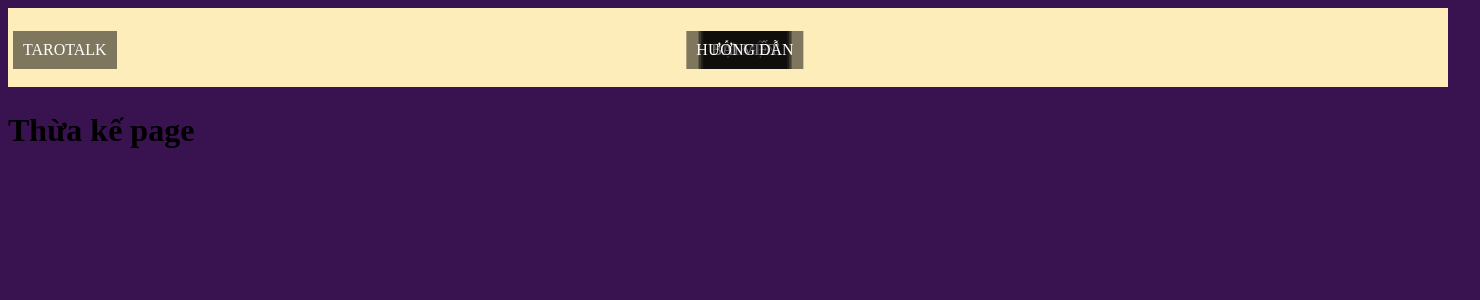
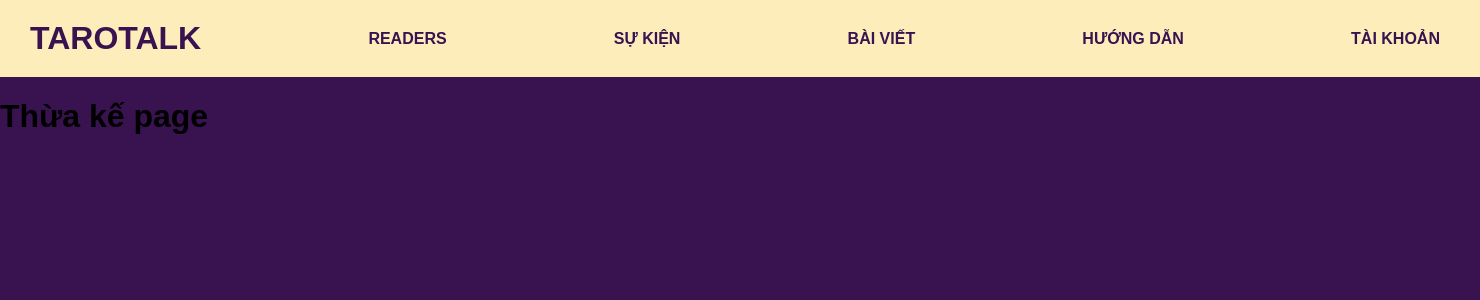
Before and after one commit to tanpham380/Tarotalk, a Django app: page / in a window 1480 px wide. Shown: the top 300 px of the page. Run offline with Django 4.2, Linux system fonts and the light colour scheme.

Commit message:
final Base.html

```diff
--- a/Tarot/static/css/styles.css
+++ b/Tarot/static/css/styles.css
@@ -1,35 +1,44 @@
+/* styles.css */
 body {
+    margin: 0;
+    padding: 0;
+    font-family: Arial, sans-serif;
     background-color: #391250;
   }
 
-.head {
-    position: relative;
+  header {
+    background-color: #FDEDBB;
+    color: #391250;
+    padding: 20px;
   }
 
-.image-wrapper {
-    position: relative;
-    display: inline-block;
+  nav ul {
+    list-style-type: none;
+    margin: 0;
+    padding: 0;
+    overflow: hidden;
+    display: flex;
+    justify-content: space-between;
   }
 
-.overlay-text {
-    position: absolute;
-    top: 50%;
-    transform: translateY(-50%);
-    color: white;
-    background-color: rgba(0, 0, 0, 0.5);
+  nav li {
+    margin-right: 10px;
+    margin-right: 10px;
+    position: relative;
+    top: 10px;
+  }
+  nav li:first-child a {
+    font-size: xx-large;
+    position: relative;
+    top: -10px;
+  }
+  nav li a {
+    color: #391250;
+    text-decoration: none;
     padding: 10px;
-    text-shadow: none; /* Xóa bóng của chữ */
+    font-weight: bold;
   }
 
-.overlay-text.tarotalk {
-    left: 0; /* Đặt nó sát bên trái */
+  nav li a:hover {
+    color: red;
   }
-
-.overlay-text:not(.tarotalk) {
-    left: 50%; /* Các chữ khác căn giữa theo chiều ngang */
-    transform: translateX(-50%) translateY(-50%); /* Căn giữa theo cả chiều ngang và chiều dọc */
-}
-
-.head span {
-    margin: 0 5px; /* Khoảng cách ngang giữa các chữ */
-}
--- a/Tarot/templates/base.html
+++ b/Tarot/templates/base.html
@@ -3,24 +3,27 @@
 <html lang="en,vi">
 <head>
     <meta charset="UTF-8">
-
     <link rel="stylesheet" type="text/css" href="{% static 'css/styles.css' %}">
     <title>Document</title>
 </head>
+
 <body>
-    <div class="head">
-        <div class="image-wrapper">
-            <img src="{% static 'img/Head_Bar.png'%}" alt="Head_bar" class="responsive-image">
-            <span class="overlay-text tarotalk">TAROTALK</span>
-        </div>
-        <span class="overlay-text">READERS</span>
-        <span class="overlay-text">SỰ KIỆN</span>
-        <span class="overlay-text">BÀI VIẾT</span>
-        <span class="overlay-text">HƯỚNG DẪN</span>
-    </div>
+    <header>
+        <nav>
+          <ul>
+            <li><a href="#">TAROTALK</a></li>
+            <li><a href="#">READERS</a></li>
+            <li><a href="#">SỰ KIỆN</a></li>
+            <li><a href="#">BÀI VIẾT</a></li>
+            <li><a href="#">HƯỚNG DẪN</a></li>
+            <li><a href="#">TÀI KHOẢN</a></li>
+          </ul>
+        </nav>
+      </header>
     <div class="content">
         {% block content %}{% endblock %}
     </div>
     <div class="footer"></div>
 </body>
+
 </html>
```
Lines whose indentation alone changed are shown as unchanged.
